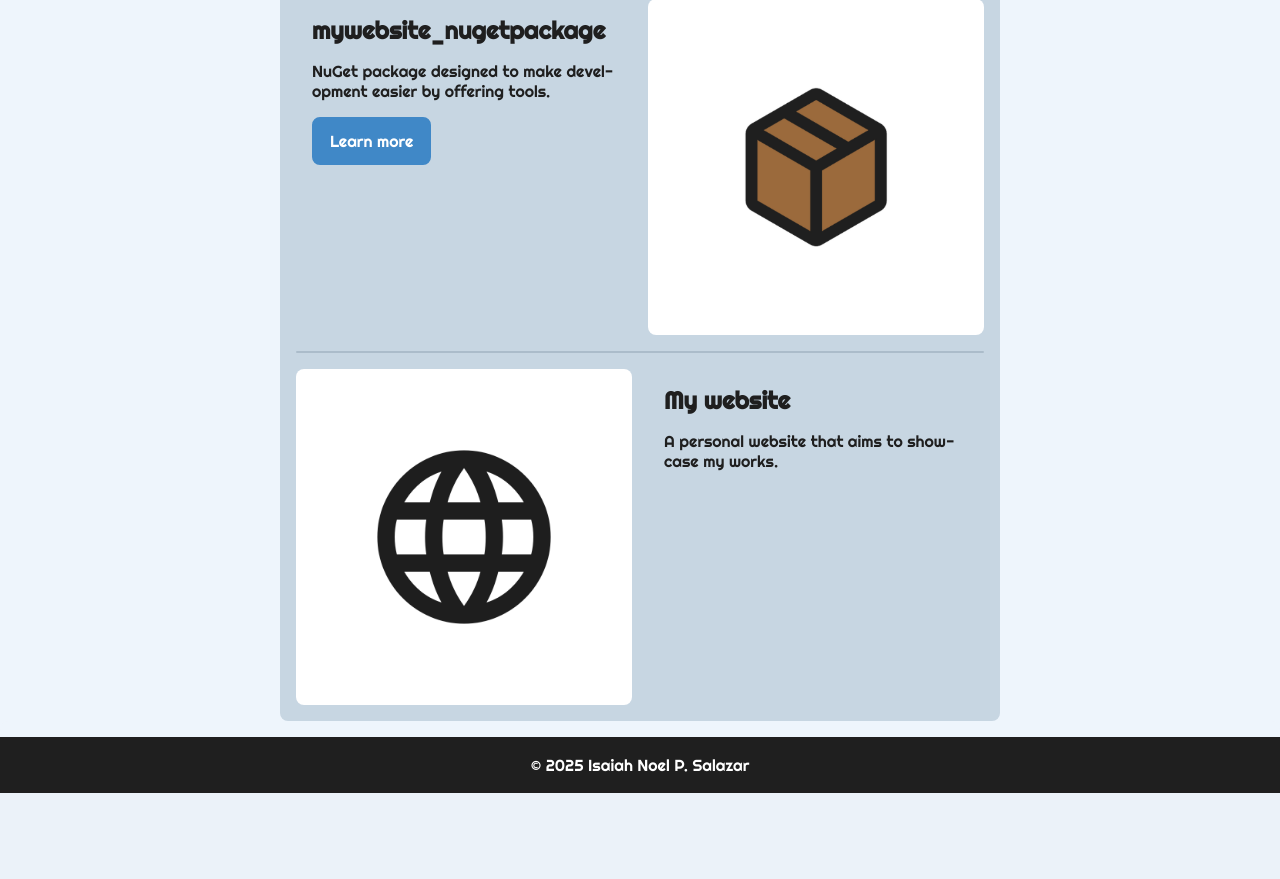
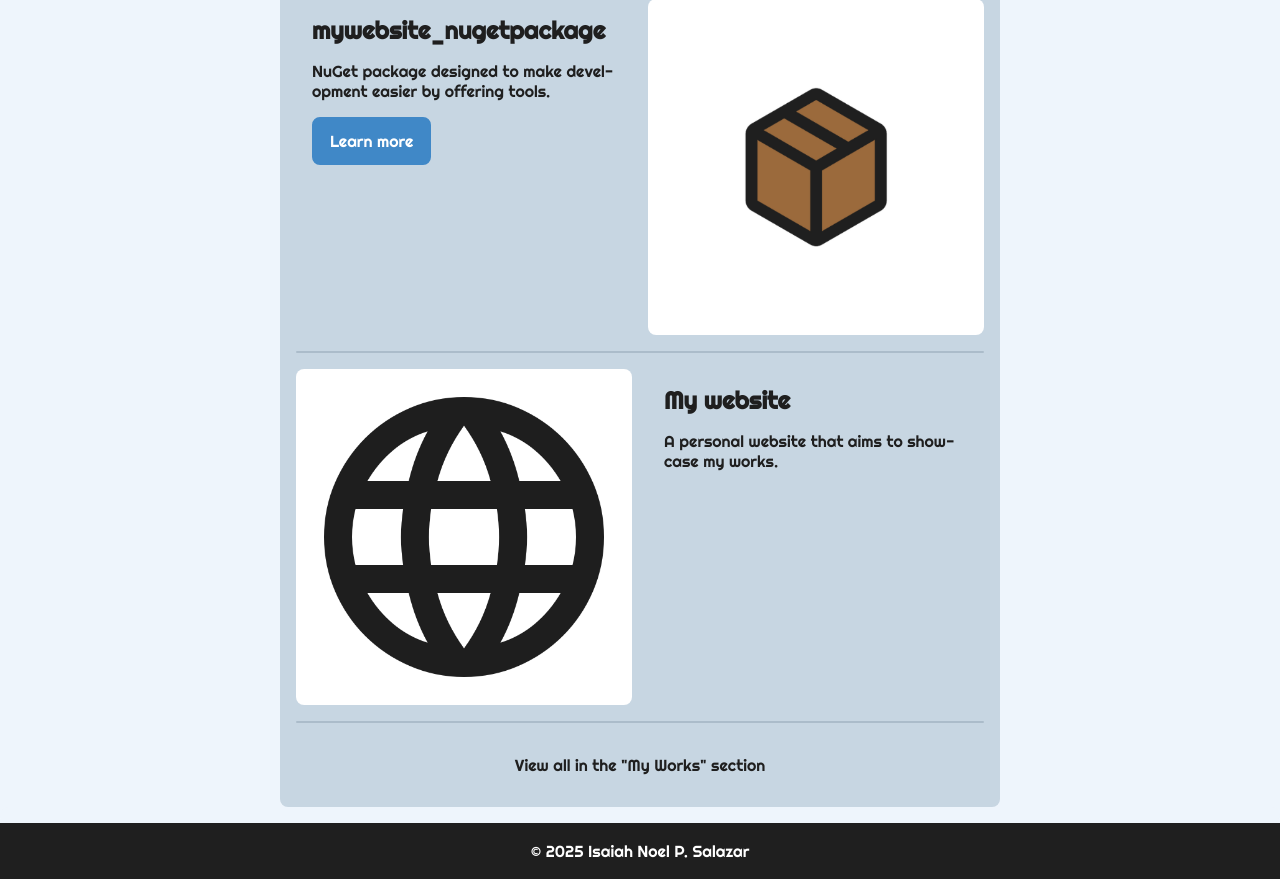
Before and after one commit to isaiahnoelsalazar/my-website_old, a PHP site: page / in a window 1280 px wide. Shown: the part 963-1842 px from the top of the page. Before the commit the page ends 1756 px from the top, so only its background shows below. Run offline with PHP 8.4, Linux system fonts and the light colour scheme.

Commit message:
More website changes

```diff
--- a/css/home.css
+++ b/css/home.css
@@ -36,7 +36,7 @@
     flex-direction: column;
     width: 50%;
 }
-#home-div-2 > div > h2 {
+#home-div-2 > div > h2, #home-div-2 > div > p {
     text-align: center;
     width: 100%;
 }
--- a/index.html
+++ b/index.html
@@ -129,6 +129,10 @@
                             <p>A personal website that aims to showcase my works.</p>
                         </div>
                     </div>
+                    <div id="separator"></div>
+                    <div>
+                        <p>View all in the "My Works" section</p>
+                    </div>
                 </div>
                 <div id="spacer"></div>
                 <div class="footer">
```
